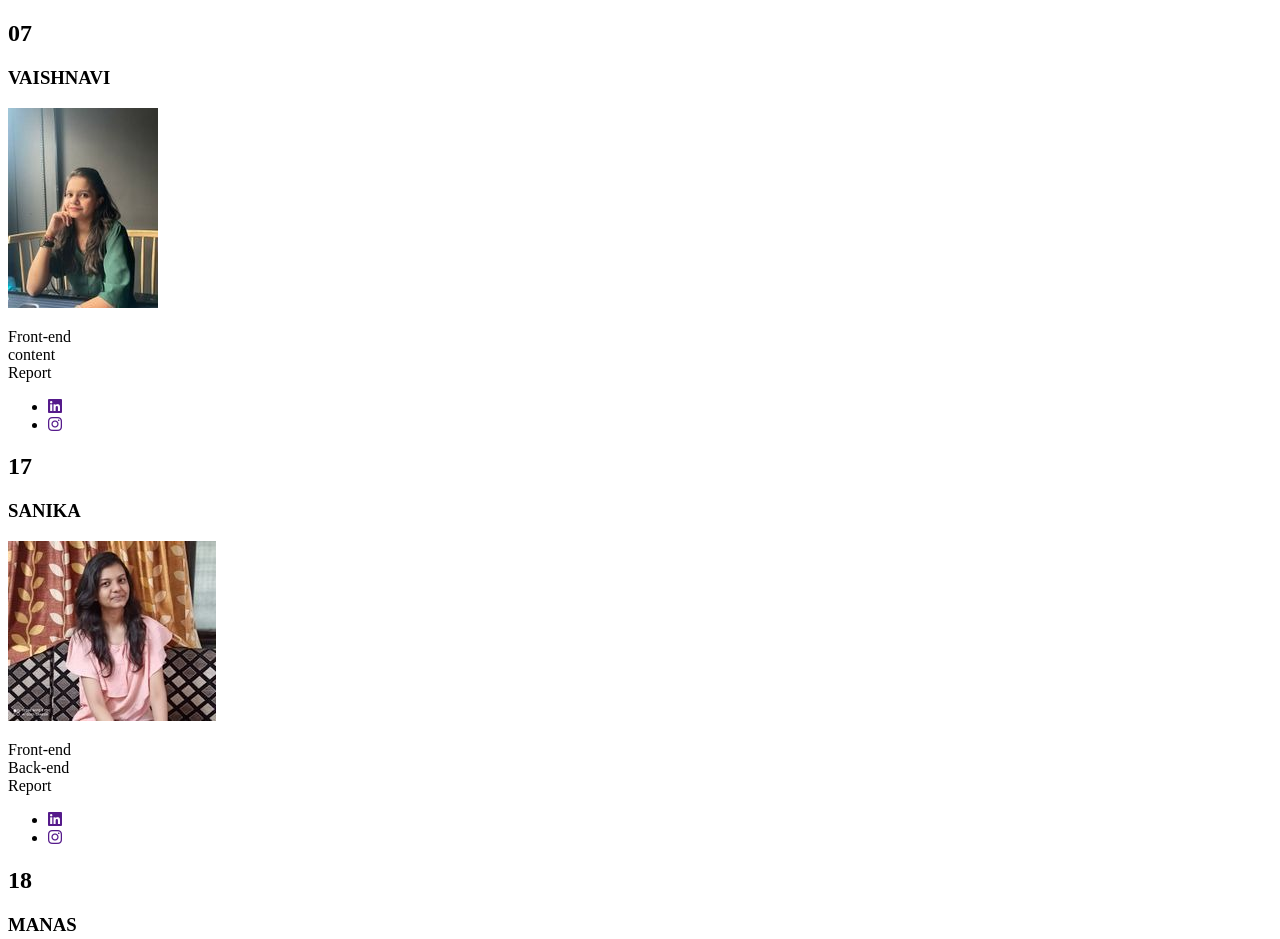
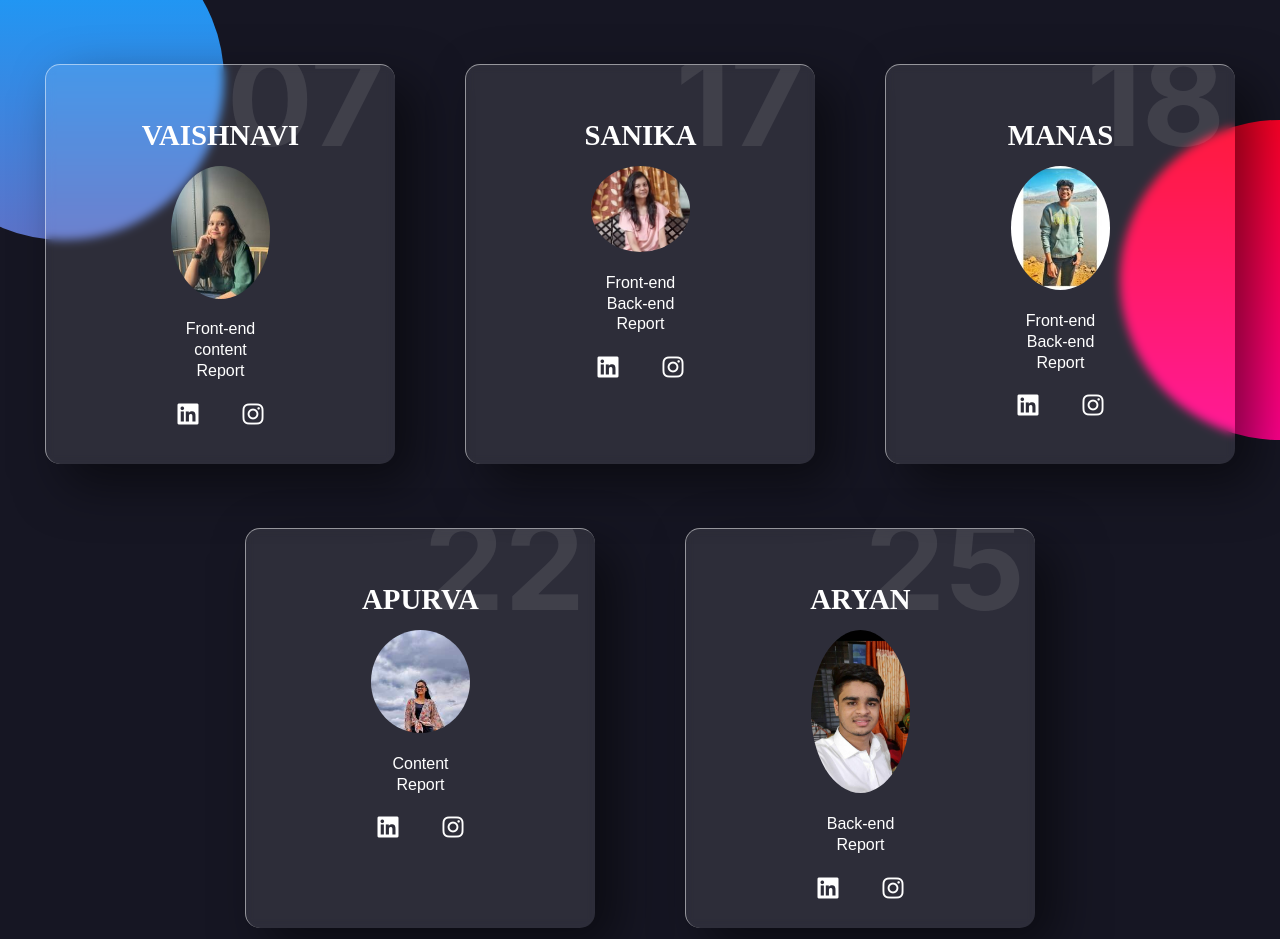
Before and after one commit to Sanika2103/PBL-Project, a plain HTML site: page HTML/glass.html in a window 1280 px wide. Shown: the top 939 px of the page. Drawn offline with Linux system fonts and the light colour scheme; the site is published under a folder, as on GitHub Pages, so addresses that start at the root find nothing.

Commit message:
Update glass.html

```diff
--- a/HTML/glass.html
+++ b/HTML/glass.html
@@ -5,7 +5,7 @@
   <meta charset="UTF-8">
   <meta http-equiv="X-UA-Compatible" content="IE=edge">
   <meta name="viewport" content="width=device-width, initial-scale=1.0">
-  <link rel="stylesheet" href="/CSS/glass.css">
+  <link rel="stylesheet" href="../CSS/glass.css">
   <script src="https://kit.fontawesome.com/aaf6ed8269.js" crossorigin="anonymous"></script>
   <title>Document</title>
 </head>
```
